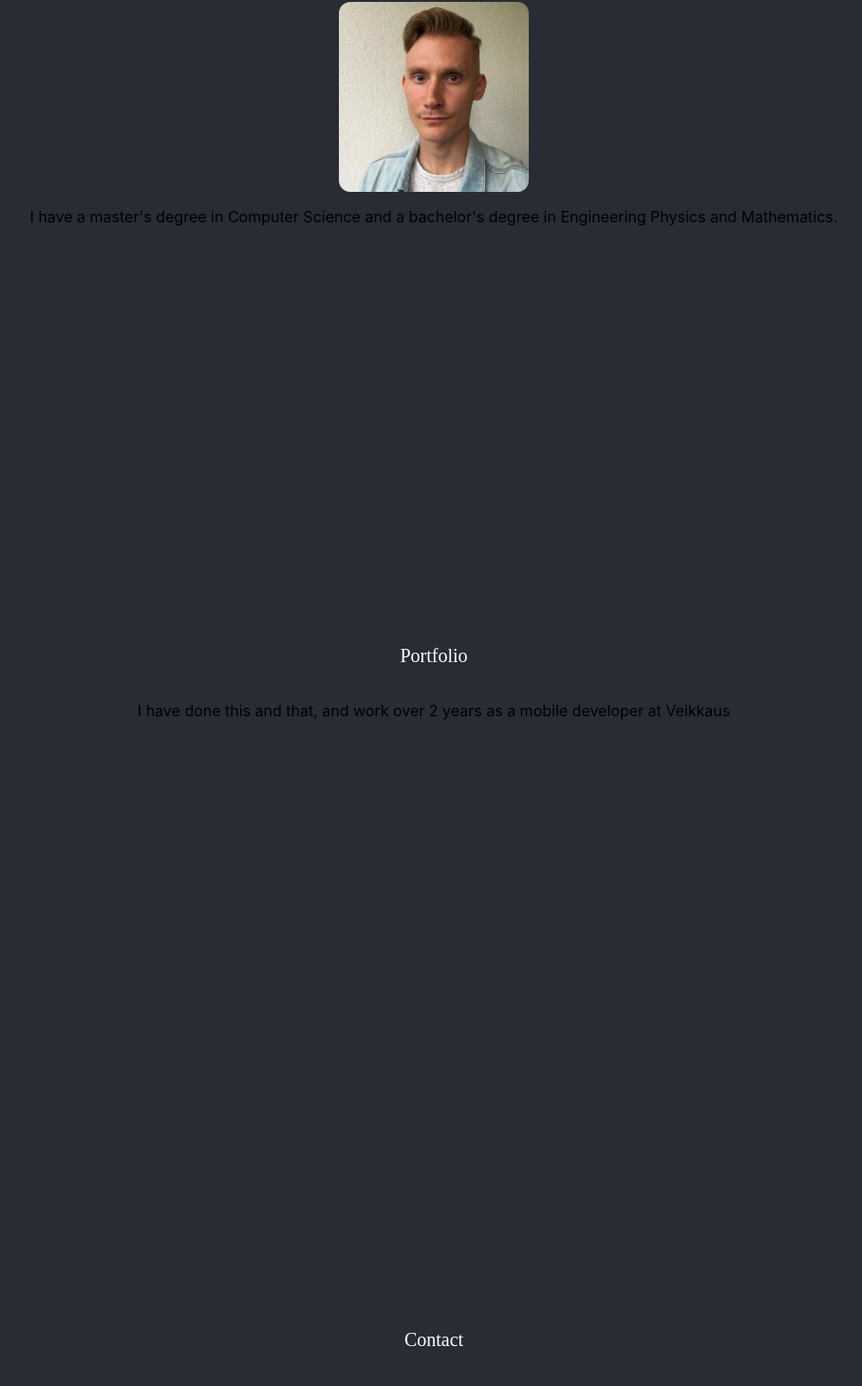
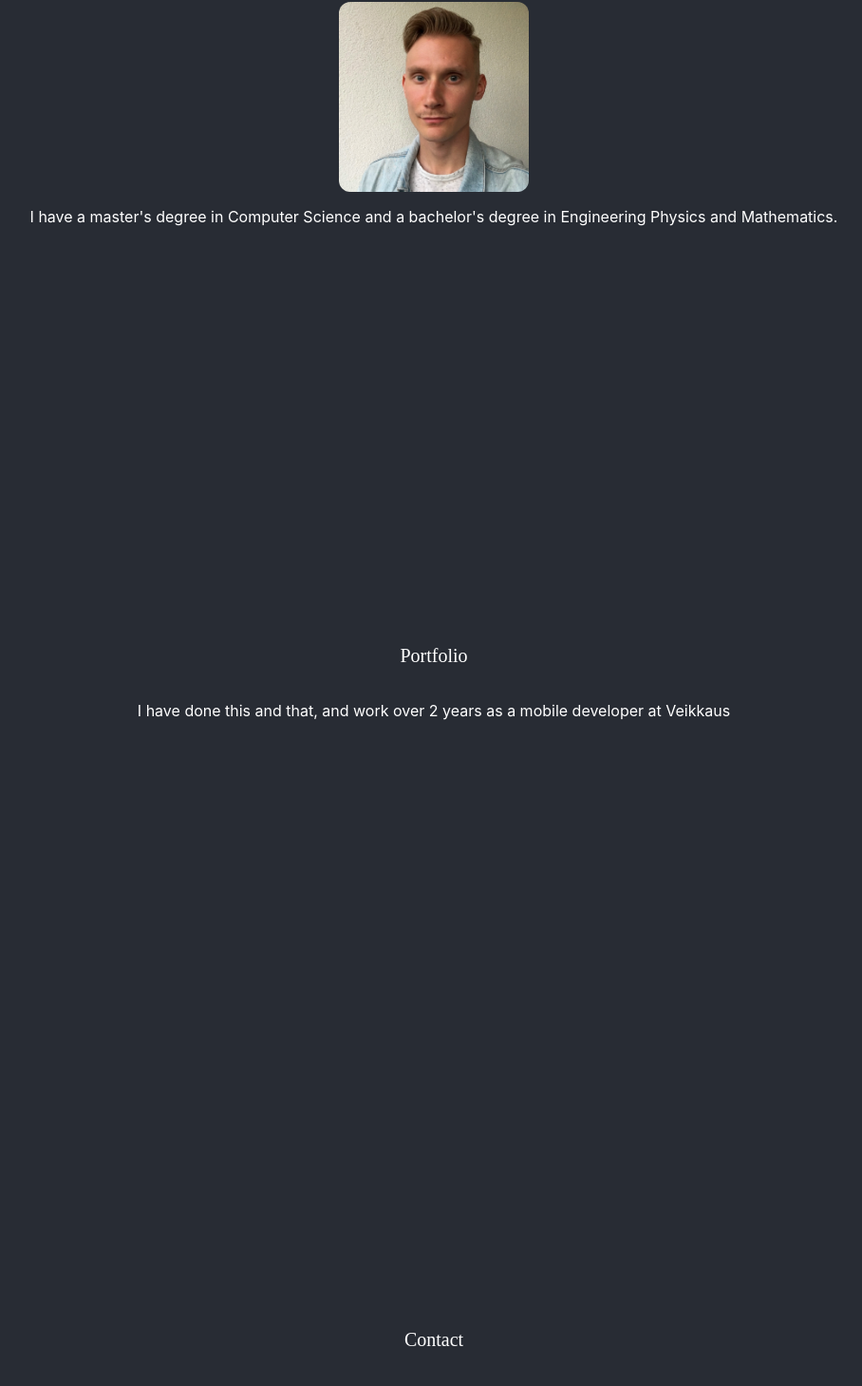
Before and after one commit to SamkHarks/My-page, a React (Create React App) app: page / in a window 1280 px wide. Shown: the part 781-2240 px from the top of the page at 95% size, without its empty margins (183-1091 px from the left). Built offline with nearby package versions, Linux system fonts and the light colour scheme.

Commit message:
add white color

```diff
--- a/src/components/About.tsx
+++ b/src/components/About.tsx
@@ -22,7 +22,7 @@ export const About = () => {
                 src={me}
                 alt='picture of me'
             />
-            <p>
+            <p style={{ color: 'white' }}>
                 {t('description')}
             </p>
 
--- a/src/components/Contact.tsx
+++ b/src/components/Contact.tsx
@@ -4,7 +4,7 @@ import React from 'react';
 export const Contact = () => {
     return (
         <div>
-            <p>Email: samikh90@gmail.com</p>
+            <p style={{ color: 'white' }}>Email: samikh90@gmail.com</p>
         </div>
     );
 };
--- a/src/components/Portfolio.tsx
+++ b/src/components/Portfolio.tsx
@@ -4,7 +4,7 @@ import React from 'react';
 export const Portfolio = () => {
     return (
         <div>
-            <p>I have done this and that, and work over 2 years as a mobile developer at Veikkaus</p>
+            <p style={{color: 'white'}}>I have done this and that, and work over 2 years as a mobile developer at Veikkaus</p>
         </div>
     );
 };
```
